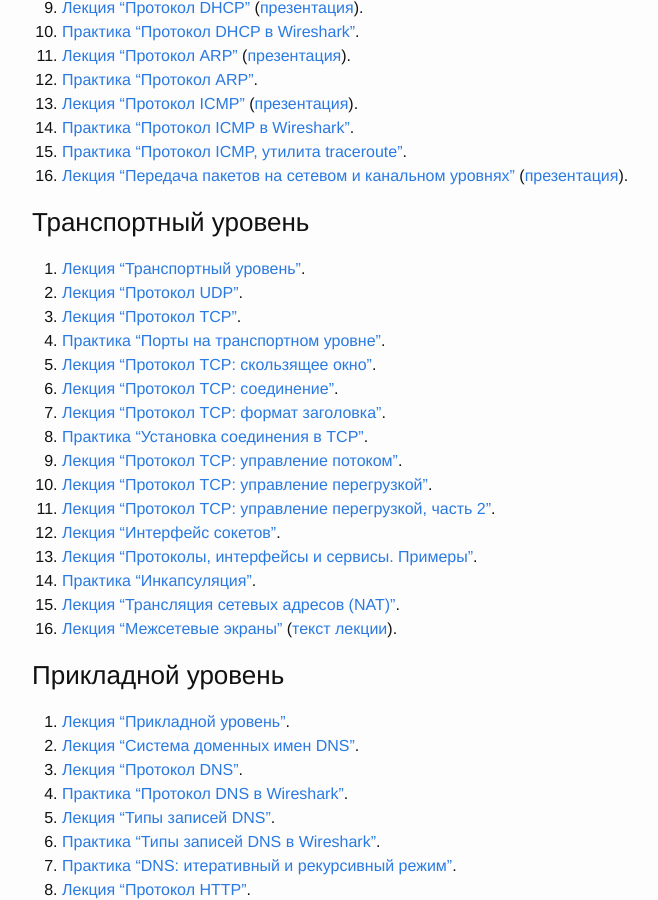
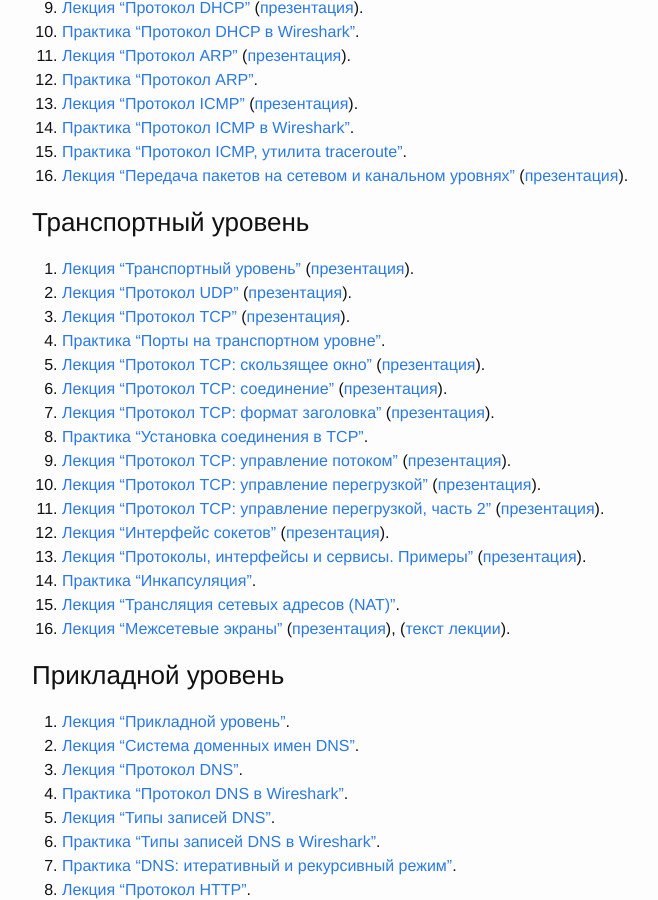
Before and after one commit to sozykin/asozykin.ru, a Jekyll site: the page built from _pages/networks_online.md, in a window 1280 px wide and 900 px high, scrolled down 1431 px. Shown: the whole window, without its empty margins (238-896 px from the left). Built offline with Jekyll 4.4.1, drawn with Linux system fonts in a browser that asks for light colours; comment, search, counter and statistics services are not loaded.

Commit message:
Added presentations about transport layer

```diff
--- a/_pages/networks_online.md
+++ b/_pages/networks_online.md
@@ -67,22 +67,22 @@ permalink: /courses/networks_online
 
 ### Транспортный уровень
 
-1. [Лекция "Транспортный уровень"](https://youtu.be/g7vq-JVId58).
-2. [Лекция "Протокол UDP"](https://youtu.be/GBrLfZvRrd8).
-3. [Лекция "Протокол TCP"](https://youtu.be/CKUOb4htnB4).
+1. [Лекция "Транспортный уровень"](https://youtu.be/g7vq-JVId58) ([презентация](/assets/pdf/networks/transport_layer.pdf)).
+2. [Лекция "Протокол UDP"](https://youtu.be/GBrLfZvRrd8) ([презентация](/assets/pdf/networks/udp_protocol.pdf)).
+3. [Лекция "Протокол TCP"](https://youtu.be/CKUOb4htnB4) ([презентация](/assets/pdf/networks/tcp_protocol.pdf)).
 4. [Практика "Порты на транспортном уровне"](https://youtu.be/_7O9On9_TZE).
-5. [Лекция "Протокол TCP: скользящее окно"](https://youtu.be/hd6QNXK5rPk).
-6. [Лекция "Протокол TCP: соединение"](https://youtu.be/vt69HEbZ_pI).
-7. [Лекция "Протокол TCP: формат заголовка"](https://youtu.be/wP8iUpM5DHU).
+5. [Лекция "Протокол TCP: скользящее окно"](https://youtu.be/hd6QNXK5rPk) ([презентация](/assets/pdf/networks/tcp_sliding_window.pdf)).
+6. [Лекция "Протокол TCP: соединение"](https://youtu.be/vt69HEbZ_pI) ([презентация](/assets/pdf/networks/tcp_connection.pdf)).
+7. [Лекция "Протокол TCP: формат заголовка"](https://youtu.be/wP8iUpM5DHU) ([презентация](/assets/pdf/networks/tcp_header_format.pdf)).
 8. [Практика "Установка соединения в TCP"](https://youtu.be/REjQGkrREKg).
-9. [Лекция "Протокол TCP: управление потоком"](https://youtu.be/YCW4fLqFlME).
-10. [Лекция "Протокол TCP: управление перегрузкой"](https://youtu.be/lGUPQjvSMeo).
-11. [Лекция "Протокол TCP: управление перегрузкой, часть 2"](https://youtu.be/H6rMGYRKI2s).
-12. [Лекция "Интерфейс сокетов"](https://youtu.be/_vAjHdh92YU).
-13. [Лекция "Протоколы, интерфейсы и сервисы. Примеры"](https://youtu.be/VGcKWSqrjgE).
+9. [Лекция "Протокол TCP: управление потоком"](https://youtu.be/YCW4fLqFlME) ([презентация](/assets/pdf/networks/tcp_flow_control.pdf)).
+10. [Лекция "Протокол TCP: управление перегрузкой"](https://youtu.be/lGUPQjvSMeo) ([презентация](/assets/pdf/networks/tcp_congestion_control.pdf)).
+11. [Лекция "Протокол TCP: управление перегрузкой, часть 2"](https://youtu.be/H6rMGYRKI2s) ([презентация](/assets/pdf/networks/tcp_congestion_control2.pdf)).
+12. [Лекция "Интерфейс сокетов"](https://youtu.be/_vAjHdh92YU) ([презентация](/assets/pdf/networks/sockets.pdf)).
+13. [Лекция "Протоколы, интерфейсы и сервисы. Примеры"](https://youtu.be/VGcKWSqrjgE) ([презентация](/assets/pdf/networks/protocols_interfaces_services.pdf)).
 14. [Практика "Инкапсуляция"](https://youtu.be/qKuw2HJQVzk).
 15. [Лекция "Трансляция сетевых адресов (NAT)"](https://youtu.be/F7kCOa6PybQ).
-16. [Лекция "Межсетевые экраны"](https://youtu.be/9r6z9qggSIc) ([текст лекции](/computer_networks/2016/10/15/Firewalls.html)).
+16. [Лекция "Межсетевые экраны"](https://youtu.be/9r6z9qggSIc) ([презентация](/assets/pdf/networks/firewalls.pdf)), ([текст лекции](/computer_networks/2016/10/15/Firewalls.html)).
 
 ### Прикладной уровень
 
```
Also changed, not shown: 12 other files.
